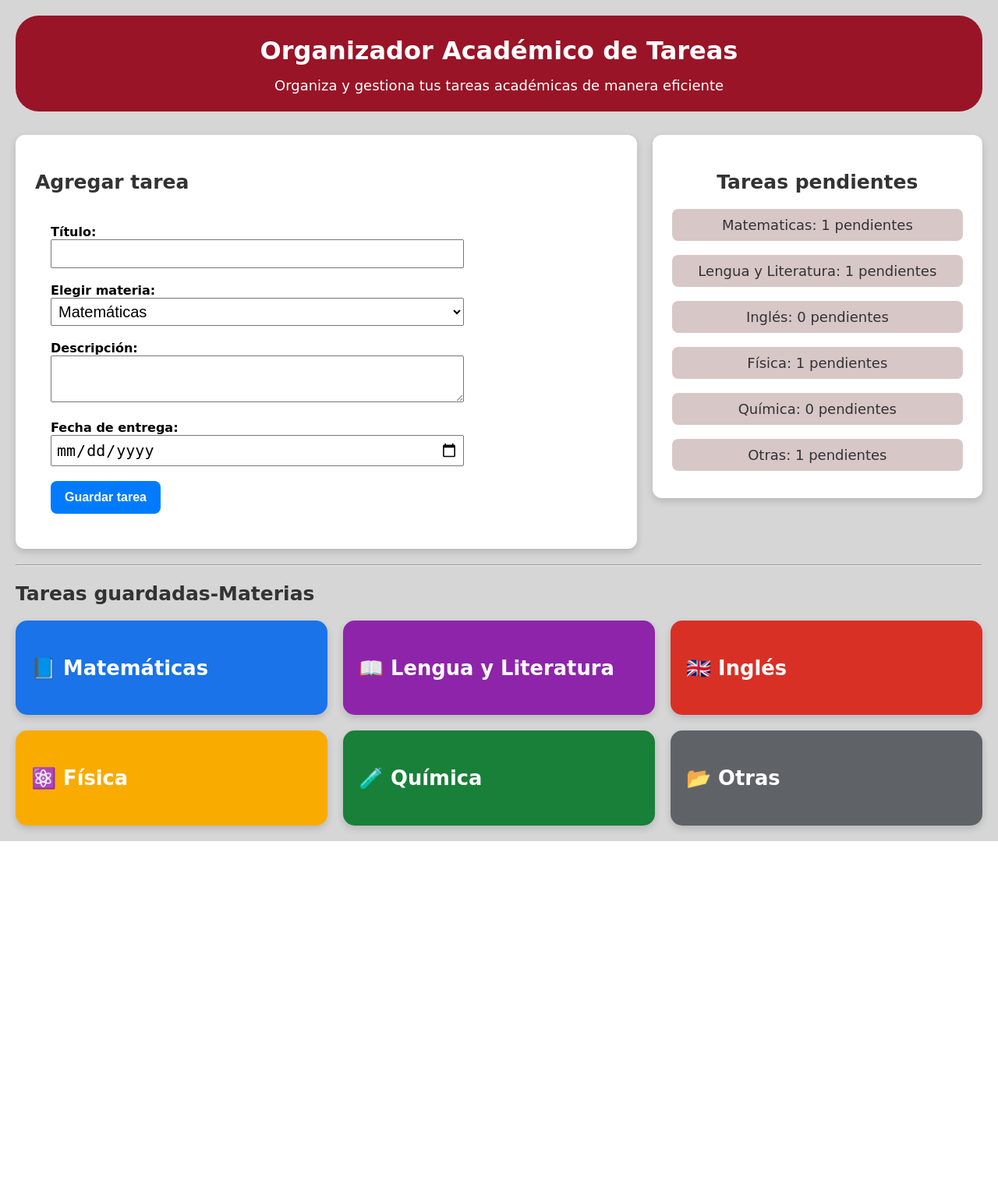
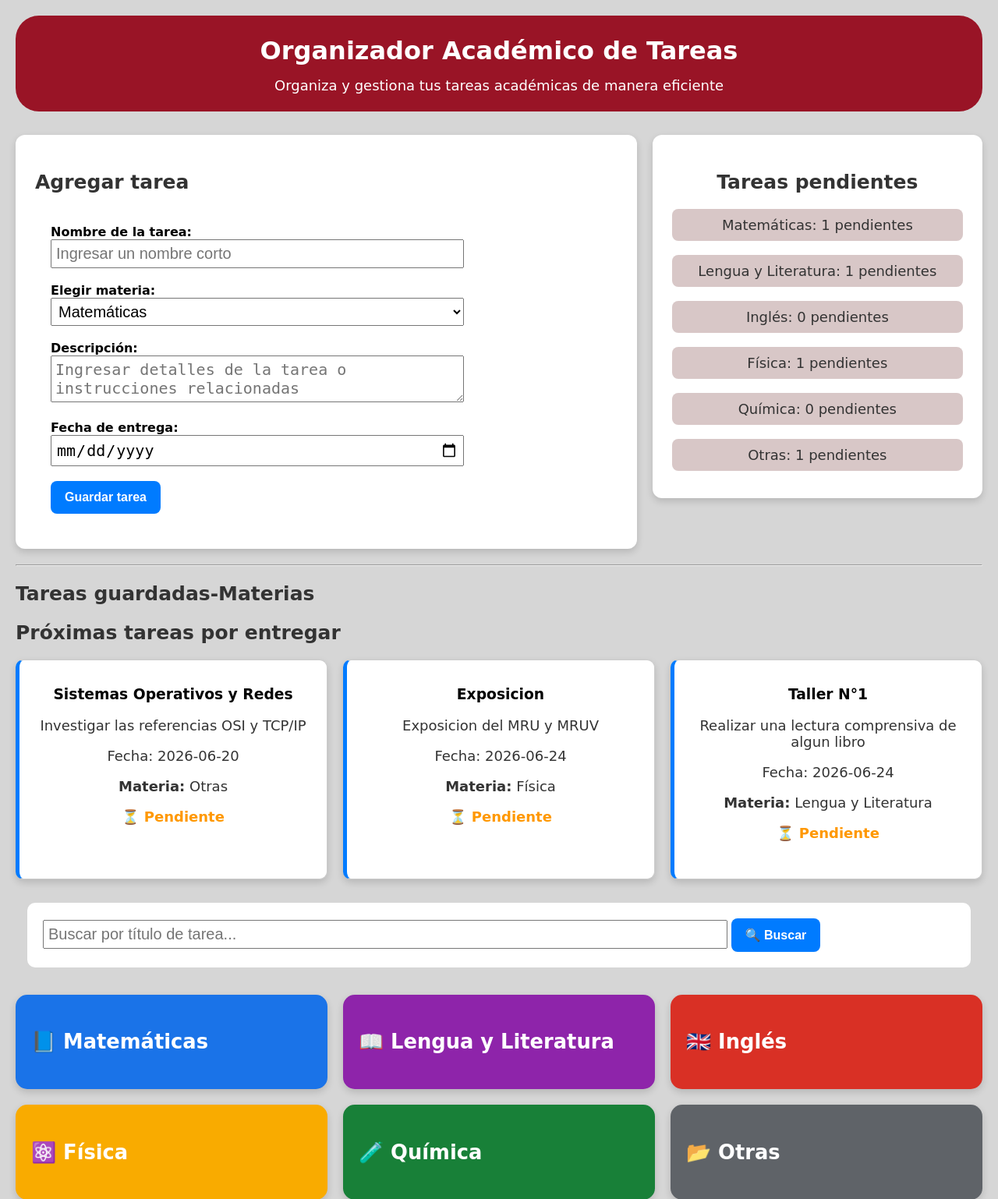
Before and after one commit to SebSk-bit/organizador-academico, a Flask app: page / in a window 1280 px wide. Shown: the top 1538 px of the page at 78% size. Before the commit the page ends 1079 px from the top, so only its background shows below. Run offline with Flask 3, Linux system fonts and the light colour scheme; data comes from the database, SQL or seed files in the repository; both versions use the stored data as it was after the commit.

Commit message:
Segunda version

```diff
--- a/app.py
+++ b/app.py
@@ -45,6 +45,19 @@ def inicio():
     cursor.execute("SELECT COUNT(*) FROM tareas WHERE materia='Otras' AND estado='Pendiente'")
     otras = cursor.fetchone()[0]
 
+    from datetime import date
+    hoy = date.today().isoformat()
+
+    cursor.execute("""
+    SELECT * FROM tareas
+    WHERE estado = 'Pendiente'
+    AND fecha >= ?
+    ORDER BY fecha ASC
+    LIMIT 3
+    """, (hoy,))
+
+    proximas = cursor.fetchall()
+
     conexion.close()
 
     return render_template(
@@ -54,7 +67,8 @@ def inicio():
         ingles=ingles,
         fisica=fisica,
         quimica=quimica,
-        otras=otras
+        otras=otras,
+        proximas=proximas
     )
 
 @app.route("/guardar", methods=["POST"])
@@ -78,6 +92,28 @@ def guardar():
     conexion.close()
 
     return redirect("/")
+@app.route("/buscar")
+def buscar():
+
+    texto = request.args.get("texto", "")
+
+    conexion = sqlite3.connect("database.db")
+    cursor = conexion.cursor()
+
+    cursor.execute("""
+    SELECT * FROM tareas
+    WHERE titulo LIKE ? OR materia LIKE ?
+    ORDER BY estado DESC, fecha ASC
+    """, (f"%{texto}%", f"%{texto}%"))
+
+    tareas = cursor.fetchall()
+
+    conexion.close()
+
+    return render_template(
+        "resultado_busqueda.html",
+        tareas=tareas,
+    )
 @app.route("/eliminar/<int:id>")
 def eliminar(id):
 
@@ -160,7 +196,7 @@ def matematicas():
     cursor.execute("""
     SELECT * FROM tareas
     WHERE materia = 'Matemáticas'
-    ORDER BY fecha ASC
+    ORDER BY estado DESC, fecha ASC
     """)
 
     tareas = cursor.fetchall()
@@ -182,7 +218,7 @@ def lengua():
     cursor.execute("""
     SELECT * FROM tareas
     WHERE materia = 'Lengua y Literatura'
-    ORDER BY fecha ASC
+    ORDER BY estado DESC, fecha ASC
     """)
 
     tareas = cursor.fetchall()
@@ -204,7 +240,7 @@ def ingles():
     cursor.execute("""
     SELECT * FROM tareas
     WHERE materia = 'Inglés'
-    ORDER BY fecha ASC
+    ORDER BY estado DESC, fecha ASC
     """)
 
     tareas = cursor.fetchall()
@@ -226,7 +262,7 @@ def fisica():
     cursor.execute("""
     SELECT * FROM tareas
     WHERE materia = 'Física'
-    ORDER BY fecha ASC
+    ORDER BY estado DESC, fecha ASC
     """)
 
     tareas = cursor.fetchall()
@@ -248,7 +284,7 @@ def quimica():
     cursor.execute("""
     SELECT * FROM tareas
     WHERE materia = 'Química'
-    ORDER BY fecha ASC
+    ORDER BY estado DESC, fecha ASC
     """)
 
     tareas = cursor.fetchall()
@@ -270,7 +306,7 @@ def otras():
     cursor.execute("""
     SELECT * FROM tareas
     WHERE materia = 'Otras'
-    ORDER BY fecha ASC
+    ORDER BY estado DESC, fecha ASC
     """)
 
     tareas = cursor.fetchall()
--- a/static/styles.css
+++ b/static/styles.css
@@ -67,6 +67,8 @@ hr {
     border-radius: 10px;
     margin-bottom: 15px;
 }
+
+
 .panel_principal {
     display: flex;
     gap: 20px;
@@ -119,9 +121,6 @@ h2 {
     margin-bottom: 15px;
     border-left: 5px solid #007bff;
     min-height: 250px;
-}
-.completada-card {
-    opacity: 0.8;
 }
 .tarea.matematicas {
     border-left: 8px solid #2196f3;
@@ -286,3 +285,7 @@ h1.otras {
     grid-template-columns: repeat(3, 1fr);
     gap: 20px;
 }
+.busqueda {
+    padding: 15px;
+    margin-bottom: 20px;
+}
--- a/templates/index.html
+++ b/templates/index.html
@@ -15,9 +15,9 @@
     <div class="contenedor_formulario">
         <h2>Agregar tarea</h2>
     <form action="/guardar" method="POST">
-        <label>Título:</label>
+        <label>Nombre de la tarea:</label>
         <br>
-        <input type="text" name="titulo" required >
+        <input type="text" name="titulo"  placeholder="Ingresar un nombre corto" required >
         <br><br>
 
         <label>Elegir materia:</label>
@@ -36,7 +36,7 @@
 
         <label>Descripción:</label>
         <br>
-        <textarea name="descripcion" required></textarea>
+        <textarea name="descripcion" placeholder="Ingresar detalles de la tarea o instrucciones relacionadas" required></textarea>
         <br><br>
 
         <label>Fecha de entrega:</label>
@@ -52,7 +52,7 @@
     </div>
     <div class="resumen">
         <h2>Tareas pendientes</h2>
-        <p>Matematicas: {{ matematicas }} pendientes</p>
+        <p>Matemáticas: {{ matematicas }} pendientes</p>
         <p>Lengua y Literatura: {{ lengua }} pendientes</p>
         <p>Inglés: {{ ingles }} pendientes</p>
         <p>Física: {{ fisica }} pendientes</p>
@@ -62,7 +62,36 @@
 </div>
     <hr>
     <h2>Tareas guardadas-Materias</h2>
+    <h2>Próximas tareas por entregar</h2>
+    {% if proximas %}
+    <div class="tareas_contenedor">
+    {% for tarea in proximas %}
+    <div class="tarea">
+        <h3>{{ tarea[1] }}</h3>
+        <p>{{ tarea[3] }}</p>
+        <p>Fecha: {{ tarea[4] }}</p>
+        <p><strong>Materia:</strong> {{ tarea[2] }}</p>
 
+        {% if tarea[5] == "Pendiente" %}
+            <p class="pendiente">⏳ Pendiente</p>
+        {% else %}
+
+            <p class="completada">✅ Completada</p>
+        {% endif %}
+    </div>
+
+    {% endfor %}
+
+    {% else %}
+    <p>No hay tareas próximas por entregar.</p>
+    {% endif %}
+  </div>
+<div class="busqueda">
+<form action="/buscar" method="GET">
+    <input type="text" name="texto" placeholder="Buscar por título de tarea..." required>
+    <button type="submit">🔍 Buscar</button>
+</form>
+</div>
 <div class="grid-materias">
 
     <a href="/matematicas" class="tarjeta-materia matematicas">
--- a/templates/materia.html
+++ b/templates/materia.html
@@ -38,7 +38,8 @@
 </form>
 {% endif %}
 
-<form action="/eliminar/{{ tarea[0] }}" method="GET">
+<form action="/eliminar/{{ tarea[0] }}" method="GET" onsubmit="return confirm('¿Estás seguro de que deseas eliminar esta tarea?');">
+
     <button type="submit">Eliminar</button>
 </form>
 </div>
```
Also changed, not shown: templates/resultado_busqueda.html (added, +60 -0 lines), database.db.
